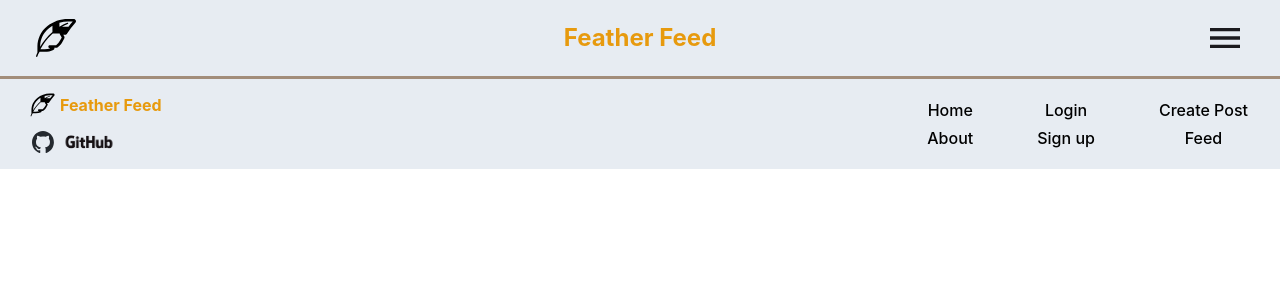
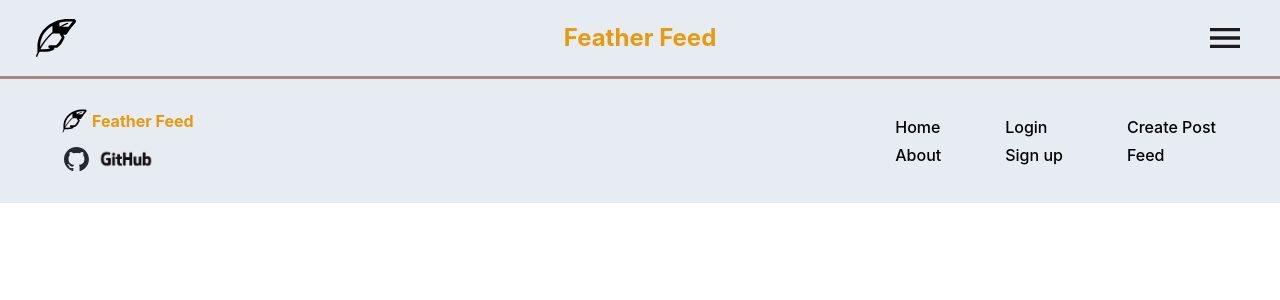
Before and after one commit to bubblecup-12/VogelSocialMedia, a React (Create React App) app in the folder code/frontend/: page / in a window 1280 px wide. Shown: the top 300 px of the page. Built offline with nearby package versions, Linux system fonts and the light colour scheme.

Commit message:
Flexbox implemetation isn't optimal, but done

```diff
--- a/code/frontend/src/Footer.css
+++ b/code/frontend/src/Footer.css
@@ -4,28 +4,29 @@
   --Rotkehlchen-orange-default: #e79a0e;
 }
 
-
-
+/*mobile style first*/
 .footer {
   display: flex;
-  justify-content: space-between;
-  align-items: center;
+  flex-direction: row;
+  align-items:flex-start;
   background-color: var(--Rotkehlchen-gray);
-  padding: 1rem 2rem;
+  padding: 1rem;
+  gap: 2rem;
+  text-align: center;
 }
 
 .footer-left {
   display: flex;
   flex-direction: column;
   gap: 1rem;
-
+  align-items: center;
 }
 
 .footer-link {
   display: flex;
   align-items: center;
   gap: 0.5rem;
-  color: #000;
+  color: black;
   font-weight: 500;
   text-decoration: none;
 }
@@ -36,33 +37,29 @@
   transform: scale(1.5);
 }
 
-
 .footer-link img {
-
-  height: 22px;
-  object-fit:unset;
+  height: 1.5rem;
+  object-fit: unset;
   vertical-align: middle;
 }
-
-
-
-
 
 .footer-link.feather span {
   color: var(--Rotkehlchen-orange-default);
   font-weight: bold;
-
 }
 
 .footer-right {
   display: flex;
-  gap: 4rem;
+  flex-direction: column;
+  gap: 2rem;
+  align-items: center;
 }
 
 .footer-column {
   display: flex;
   flex-direction: column;
   gap: 0.5rem;
+  align-items: center;
 }
 
 .footer-column a {
@@ -74,3 +71,29 @@
 .footer-column a:hover {
   text-decoration: underline;
 }
+
+/*media adjusts styles for desktop */
+
+@media (min-width: 768px) {
+  .footer {
+    flex-direction: row;
+    justify-content: space-between;
+    align-items: center;
+    text-align: left;
+    padding: 2rem 4rem;
+  }
+
+  .footer-left {
+    align-items: flex-start;
+  }
+
+  .footer-right {
+    flex-direction: row;
+    gap: 4rem;
+    align-items: flex-start;
+  }
+
+  .footer-column {
+    align-items: flex-start;
+  }
+}
--- a/code/frontend/src/Footer.tsx
+++ b/code/frontend/src/Footer.tsx
@@ -2,6 +2,9 @@ import React from "react";
 import "./Footer.css";
 
 function Footer() {
+
+
+
   return (
     <footer className="footer">
       <div className="footer-left">
--- a/code/frontend/src/header.css
+++ b/code/frontend/src/header.css
@@ -21,10 +21,8 @@
   flex-direction: column;
   justify-content: center;
   flex-shrink: 0;
-
   color: var(--Rotkehlchen-orange-default);
   text-align: center;
-
   font-size: 24px;
   font-style: normal;
   font-weight: 700;
```
